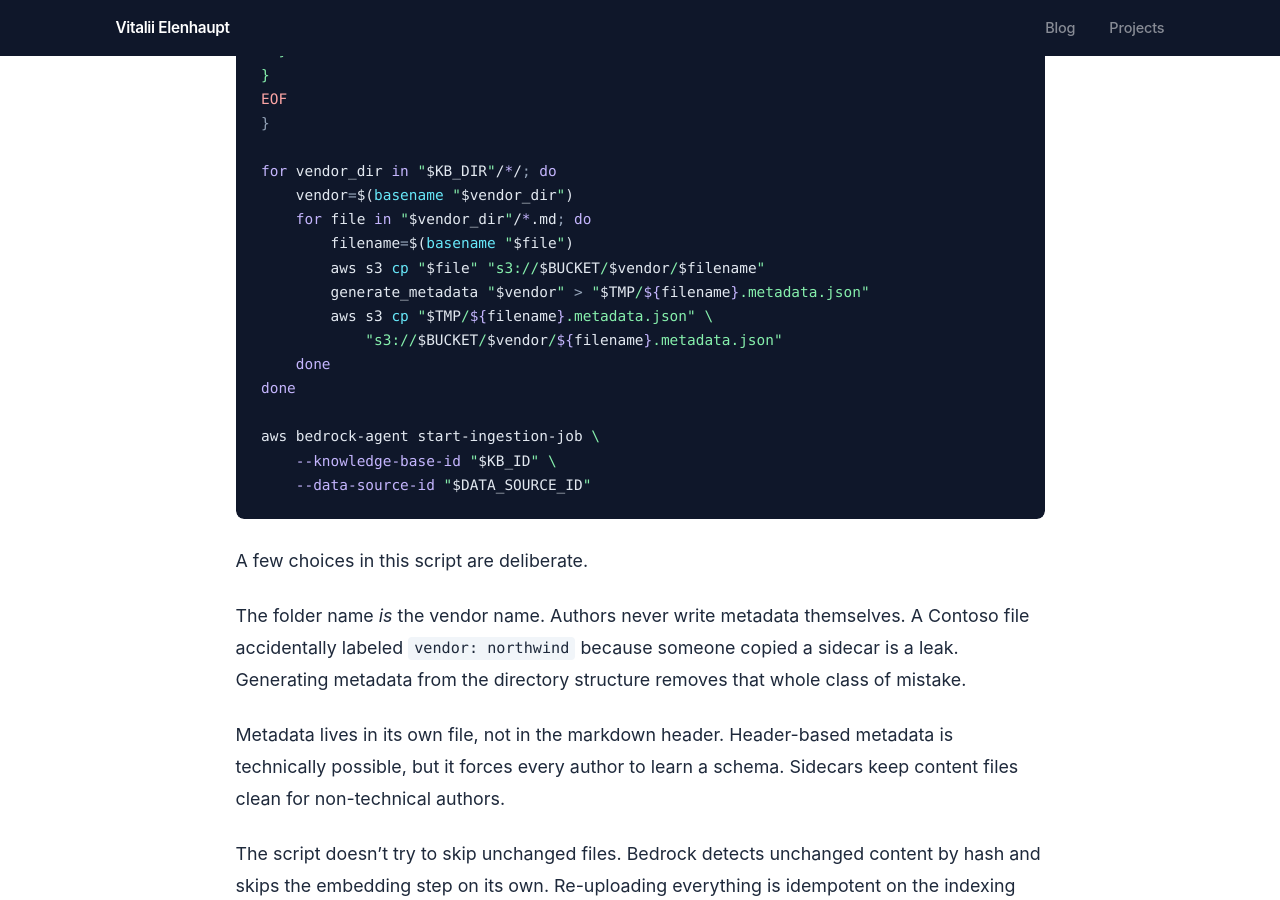
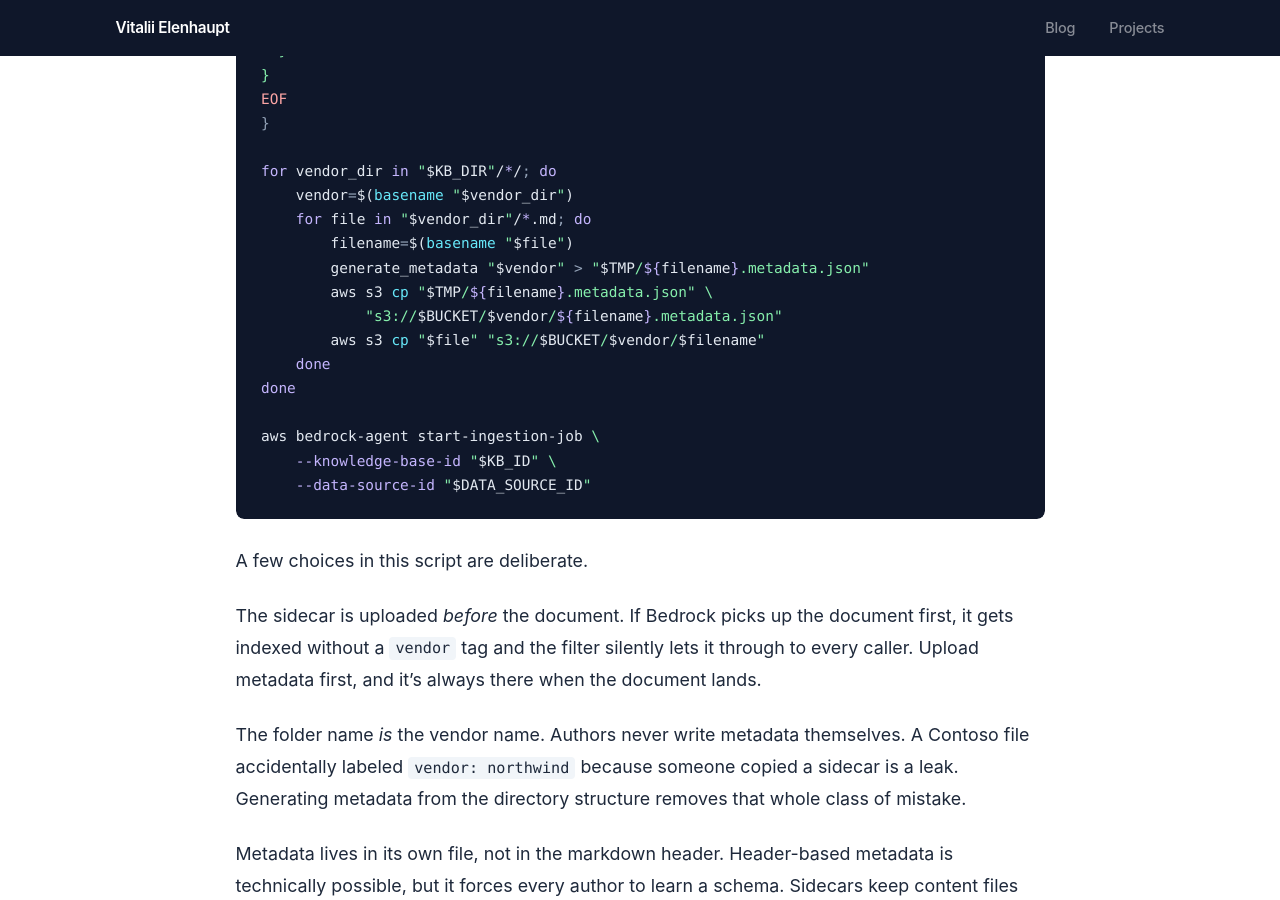
Before and after one commit to veelenga/veelenga.github.io, a Jekyll site: the page built from _posts/2026-05-13-one-bedrock-knowledge-base-many-vendors.markdown, in a window 1280 px wide and 900 px high, scrolled down 7799 px. Built offline with Jekyll 4.4.1, drawn with Linux system fonts in a browser that asks for light colours.

Commit message:
fix: upload bedrock kb metadata sidecar before the document

````diff
--- a/_posts/2026-05-13-one-bedrock-knowledge-base-many-vendors.markdown
+++ b/_posts/2026-05-13-one-bedrock-knowledge-base-many-vendors.markdown
@@ -264,10 +264,10 @@ for vendor_dir in "$KB_DIR"/*/; do
     vendor=$(basename "$vendor_dir")
     for file in "$vendor_dir"/*.md; do
         filename=$(basename "$file")
-        aws s3 cp "$file" "s3://$BUCKET/$vendor/$filename"
         generate_metadata "$vendor" > "$TMP/${filename}.metadata.json"
         aws s3 cp "$TMP/${filename}.metadata.json" \
             "s3://$BUCKET/$vendor/${filename}.metadata.json"
+        aws s3 cp "$file" "s3://$BUCKET/$vendor/$filename"
     done
 done
 
@@ -277,6 +277,10 @@ aws bedrock-agent start-ingestion-job \
 ```
 
 A few choices in this script are deliberate.
+
+The sidecar is uploaded *before* the document.
+If Bedrock picks up the document first, it gets indexed without a `vendor` tag and the filter silently lets it through to every caller.
+Upload metadata first, and it's always there when the document lands.
 
 The folder name *is* the vendor name.
 Authors never write metadata themselves.
````
